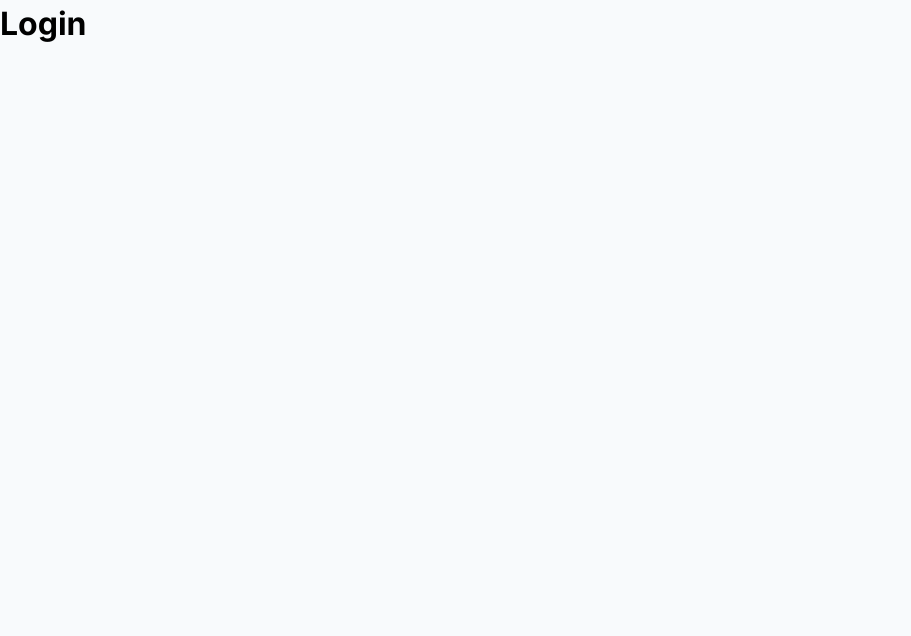
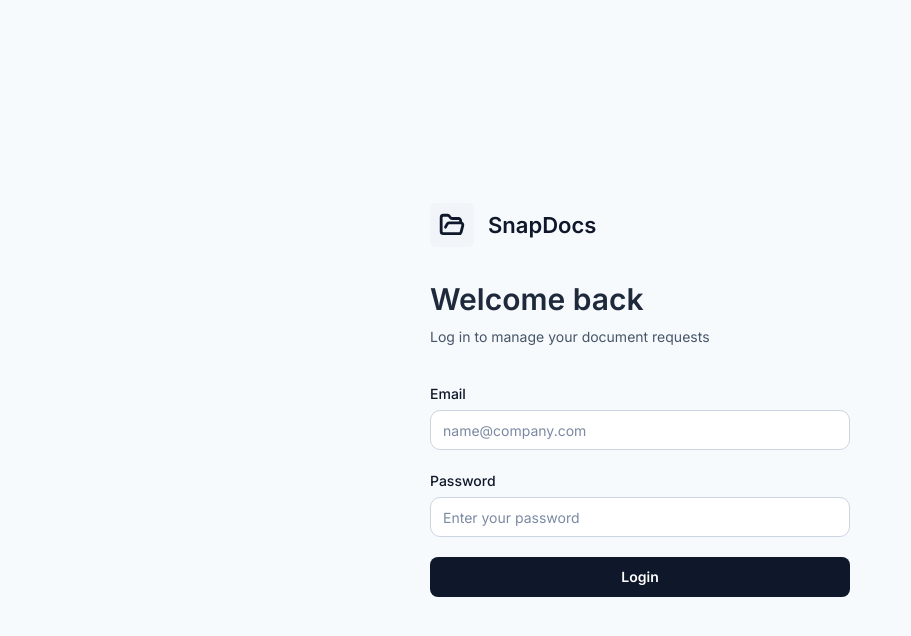
Before and after one commit to bhaskar-pi/snapdocs, a Next.js app in the folder frontend/: page /login in a window 1280 px wide. Shown: the top 636 px of the page, without its empty margins (0-911 px from the left). Built offline with nearby package versions, Linux system fonts and the light colour scheme.

Commit message:
added login form

```diff
--- a/frontend/package.json
+++ b/frontend/package.json
@@ -9,6 +9,7 @@
     "lint": "next lint"
   },
   "dependencies": {
+    "lucide-react": "0.562.0",
     "next": "16.1.1",
     "react": "19.2.3",
     "react-dom": "19.2.3"
--- a/frontend/src/app/globals.css
+++ b/frontend/src/app/globals.css
@@ -1,16 +1,23 @@
 :root {
   /* Slate (Base UI) */
+  --slate-0: #ffffff;
   --slate-50: #f8fafc;
+  --slate-75: #f7fafc;
   --slate-100: #f1f5f9;
   --slate-200: #e2e8f0;
   --slate-300: #cbd5e1;
+  --slate-350: #afbccf;
   --slate-400: #94a3b8;
+  --slate-450: #7b8aa2;
   --slate-500: #64748b;
   --slate-600: #475569;
   --slate-700: #334155;
   --slate-800: #1e293b;
   --slate-900: #0f172a;
   --slate-950: #020617;
+  --slate-150: #e9eef5;
+  --slate-250: #d6dee9;
+  --slate-550: #56677e;
 
   /* Primary */
   --primary: var(--slate-900);
@@ -48,15 +55,19 @@
   /* Input sizing */
   --input-height: 40px;
   --input-padding-x: 12px;
-  --input-radius: 8px;
+
+  /* radius */
+  --radius-md: 10px;
+  --radius-sm: 6px;
+  --radius-xs: 4px;
 
   /* Background */
-  --input-bg: var(--slate-50);
+  --input-bg: var(--slate-0);
   --input-bg-disabled: var(--slate-100);
 
   /* Border */
   --input-border: var(--slate-300);
-  --input-border-hover: var(--slate-400);
+  --input-border-hover: var(--slate-350);
   --input-border-focus: var(--slate-900);
   --input-border-error: var(--error-border);
 
@@ -65,10 +76,11 @@
   --input-text-disabled: var(--slate-400);
 
   /* Placeholder */
-  --input-placeholder: var(--slate-400);
+  --input-placeholder: var(--slate-450);
 
   /* Focus ring (optional) */
   --input-ring: rgba(15, 23, 42, 0.12); /* slate-900 @ 12% */
+  --input-ring-blue: rgba(37, 99, 235, 0.18);
 
   /* Font Sizes */
   --font-xs: 12px; /* helper, error text */
@@ -91,6 +103,32 @@
   --fw-medium: 500;
   --fw-semibold: 600;
   --fw-bold: 700;
+
+  /* Form controls */
+  --w-input-sm: 160px; /* OTP, short fields */
+  --w-input-md: 240px; /* most inputs */
+  --w-input-l: 320px; /* email, password */
+  --w-input-lg: 380px; /* email, password */
+  --w-input-xl: 420px; /* long text */
+
+  /* Buttons */
+  --w-btn-sm: 96px;
+  --w-btn-md: 120px;
+  --w-btn-lg: 160px;
+
+  /* Containers */
+  --w-card-sm: 320px;
+  --w-card-md: 480px;
+  --w-card-lg: 640px;
+  --w-card-xl: 768px;
+
+  /* Text Colors */
+
+  --text-primary: var(--slate-900); /* main text */
+  --text-secondary: var(--slate-600); /* subtitles, labels */
+  --text-muted: var(--slate-500); /* helper text */
+  --text-disabled: var(--slate-400); /* disabled text */
+  --text-inverted: #ffffff; /* on dark bg */
 }
 
 *,
@@ -112,7 +150,7 @@ body {
   min-height: 100%;
   width: 100vw;
   overflow-x: hidden;
-  background: var(--slate-50);
+  background: var(--slate-0);
   -webkit-font-smoothing: antialiased;
   -moz-osx-font-smoothing: grayscale;
 
@@ -121,7 +159,16 @@ body {
 
   font-size: var(--font-base);
   line-height: var(--lh-normal);
-  color: var(--text-primary);
+  color: var(--slate-800);
+}
+
+/* Chrome, Edge, Safari */
+input:-webkit-autofill,
+input:-webkit-autofill:hover,
+input:-webkit-autofill:focus {
+  -webkit-text-fill-color: var(--input-text);
+  -webkit-box-shadow: 0 0 0 1000px var(--input-bg) inset;
+  transition: background-color 9999s ease-in-out 0s;
 }
 
 /* Remove default margins */
--- a/frontend/src/app/login/login.module.css
+++ b/frontend/src/app/login/login.module.css
@@ -0,0 +1,36 @@
+.container {
+  background-color: var(--slate-75);
+  width: 100%;
+  height: 100vh;
+
+  display: flex;
+  justify-content: center;
+  align-items: center;
+}
+
+.form {
+  display: flex;
+  flex-direction: column;
+  gap: 20px;
+
+  width: 100%;
+  max-width: 420px;
+}
+
+.header {
+  display: flex;
+  flex-direction: column;
+  gap: 4px;
+  margin-bottom: 16px;
+  margin-top: 10px;
+}
+
+.header > h1 {
+  font-size: var(--font-3xl);
+  font-weight: var(--fw-semibold);
+}
+
+.header > p {
+  font-size: var(--font-sm);
+  color: var(--text-secondary);
+}
--- a/frontend/src/app/login/page.tsx
+++ b/frontend/src/app/login/page.tsx
@@ -1,9 +1,37 @@
+import { Logo } from "@/components/logo/Logo";
+import styles from "./login.module.css";
+import { Input } from "@/components/form/Input";
+import { Button } from "@/components/button/Button";
 
 const Login = () => {
   return (
-    <form>
-      <h1>Login</h1>
-    </form>
+    <div className={styles.container}>
+      <form className={styles.form}>
+        <Logo size="lg" />
+        <div className={styles.header}>
+          <h1>Welcome back</h1>
+          <p>Log in to manage your document requests</p>
+        </div>
+
+        <Input
+          id="email"
+          label="Email"
+          type="email"
+          placeholder="name@company.com"
+        />
+
+        <Input
+          id="password"
+          label="Password"
+          type="password"
+          placeholder="Enter your password"
+        />
+
+        <Button type="submit" variant="primary">
+          Login
+        </Button>
+      </form>
+    </div>
   );
 };
 
--- /dev/null
+++ b/frontend/src/components/button/Button.tsx
@@ -0,0 +1,29 @@
+import React from "react";
+import styles from "./button.module.css";
+
+interface Props extends React.ButtonHTMLAttributes<HTMLButtonElement> {
+  variant?: "primary" | "secondary" | "neutral" | "negative";
+}
+
+export const Button = ({
+  variant = "primary",
+  className = "",
+  disabled,
+  children,
+  ...props
+}: Props) => {
+  return (
+    <button
+      className={[
+        styles.button,
+        styles[variant],
+        disabled ? styles.disabled : "",
+        className,
+      ].join(" ")}
+      disabled={disabled}
+      {...props}
+    >
+      {children}
+    </button>
+  );
+};
--- /dev/null
+++ b/frontend/src/components/button/button.module.css
@@ -0,0 +1,86 @@
+.button {
+  display: inline-flex;
+  align-items: center;
+  justify-content: center;
+  gap: 8px;
+
+  height: 40px;
+  padding: 0 16px;
+
+  font-size: var(--font-sm);
+  font-weight: 600;
+  line-height: 1;
+
+  border-radius: 8px;
+  border: 1px solid transparent;
+
+  cursor: pointer;
+  user-select: none;
+
+  transition: background-color 0.15s ease, border-color 0.15s ease,
+    color 0.15s ease, box-shadow 0.15s ease;
+}
+
+.primary {
+  background-color: var(--primary);
+  color: var(--text-inverted);
+}
+
+.primary:hover {
+  background-color: var(--primary-hover);
+}
+
+.primary:focus-visible {
+  outline: none;
+  box-shadow: 0 0 0 3px rgba(37, 99, 235, 0.25); /* info blue */
+}
+
+.secondary {
+  background-color: var(--slate-100);
+  color: var(--text-primary);
+  border-color: var(--slate-200);
+}
+
+.secondary:hover {
+  background-color: var(--slate-200);
+}
+
+.secondary:focus-visible {
+  outline: none;
+  box-shadow: 0 0 0 3px rgba(148, 163, 184, 0.35); /* slate-400 */
+}
+
+.neutral {
+  background-color: transparent;
+  color: var(--text-primary);
+}
+
+.neutral:hover {
+  background-color: var(--slate-100);
+}
+
+.neutral:focus-visible {
+  outline: none;
+  box-shadow: 0 0 0 3px rgba(148, 163, 184, 0.35);
+}
+
+.negative {
+  background-color: var(--error);
+  color: #ffffff;
+}
+
+.negative:hover {
+  background-color: var(--error-hover);
+}
+
+.negative:focus-visible {
+  outline: none;
+  box-shadow: 0 0 0 3px rgba(220, 38, 38, 0.35); /* red-600 */
+}
+
+.button:disabled,
+.disabled {
+  opacity: 0.6;
+  cursor: not-allowed;
+  pointer-events: none;
+}
--- a/frontend/src/components/form/Input.tsx
+++ b/frontend/src/components/form/Input.tsx
@@ -1,8 +1,8 @@
-interface InputProps {
+import styles from "./form.module.css";
+
+interface InputProps extends React.InputHTMLAttributes<HTMLInputElement> {
   id: string;
   label: string;
-  type: string;
-  props: React.InputHTMLAttributes<HTMLInputElement>;
   containerClassName?: string;
   labelClassName?: string;
   inputClassName?: string;
@@ -11,18 +11,23 @@ interface InputProps {
 export const Input: React.FC<InputProps> = ({
   id,
   label,
-  type,
-  containerClassName,
-  labelClassName,
-  inputClassName,
+  type = "text",
+  containerClassName = "",
+  labelClassName = "",
+  inputClassName = "",
   ...props
 }) => {
   return (
-    <div className={containerClassName}>
-      <label className={labelClassName} htmlFor={id}>
+    <div className={`${styles.inputContainer} ${containerClassName}`}>
+      <label className={`${styles.label} ${labelClassName}`} htmlFor={id}>
         {label}
       </label>
-      <input className={inputClassName} type={type} id={id} {...props} />
+      <input
+        className={`${styles.input} ${inputClassName}`}
+        type={type}
+        id={id}
+        {...props}
+      />
     </div>
   );
 };
--- a/frontend/src/components/form/form.module.css
+++ b/frontend/src/components/form/form.module.css
@@ -2,3 +2,42 @@
   display: flex;
   flex-direction: column;
 }
+
+.input {
+  height: var(--input-height);
+  padding: var(--input-padding-x);
+  border: 1px solid var(--input-border);
+  border-radius: var(--radius-md);
+  background-color: var(--input-bg);
+  color: var(--input-text);
+  font-size: var(--font-sm);
+  line-height: var(--lh-normal);
+  font-weight: var(--fw-regular);
+}
+
+.input:focus {
+  outline: none;
+  border-color: var(--input-border-focus);
+  box-shadow: 0 0 0 1px var(--input-ring);
+}
+
+.input:disabled {
+  background-color: var(--input-bg-disabled);
+  color: var(--input-text-disabled);
+}
+
+.input::placeholder {
+  color: var(--input-placeholder);
+}
+
+.input:hover {
+  border-color: var(--input-border-hover);
+}
+
+.label {
+  font-size: var(--font-sm);
+  line-height: var(--lh-normal);
+  font-weight: var(--fw-medium);
+  color: var(--input-text);
+  margin-bottom: var(--form-gap-sm);
+}
--- /dev/null
+++ b/frontend/src/components/logo/Logo.tsx
@@ -0,0 +1,25 @@
+import { FolderOpen } from "lucide-react";
+import styles from "./logo.module.css";
+
+interface Props {
+  size?: "sm" | "md" | "lg";
+  showText?: boolean;
+}
+
+export const Logo = ({ size = "lg", showText = true }: Props) => {
+  return (
+    <div className={`${styles.logo} ${styles[size]}`}>
+      <div className={styles.iconWrapper}>
+        <FolderOpen
+          size={size === "sm" ? 18 : size === "md" ? 22 : 26}
+          strokeWidth={2.6}
+          className={styles.icon}
+        />
+      </div>
+
+      {showText && (
+        <span className={`${styles.text} ${styles.textBrand}`}>SnapDocs</span>
+      )}
+    </div>
+  );
+};
--- /dev/null
+++ b/frontend/src/components/logo/logo.module.css
@@ -0,0 +1,61 @@
+.logo {
+  display: flex;
+  align-items: center;
+  gap: 14px;
+}
+
+.iconWrapper {
+  display: flex;
+  align-items: center;
+  justify-content: center;
+
+  width: 40px;
+  height: 40px;
+
+  border-radius: var(--radius-sm);
+  background: var(--slate-100);
+}
+
+.icon {
+  color: var(--primary);
+}
+
+.text {
+  font-weight: 600;
+  color: var(--text-primary);
+  line-height: 1;
+}
+
+.textBrand {
+  font-size: 10px;
+}
+
+.sm .iconWrapper {
+  width: 32px;
+  height: 32px;
+  border-radius: var(--radius-xs);
+}
+
+.sm .textBrand {
+  font-size: 18px;
+}
+
+.md .iconWrapper {
+  width: 40px;
+  height: 40px;
+  border-radius: var(--radius-sm);
+}
+
+.md .textBrand {
+  font-size: 20px;
+}
+
+.lg .iconWrapper {
+  width: 44px;
+  height: 44px;
+  border-radius: var(--radius-sm);
+}
+
+.lg .textBrand {
+  font-size: 22px;
+}
```
Also changed, not shown: 1 other file (tests, documents, lock files or other folders).
